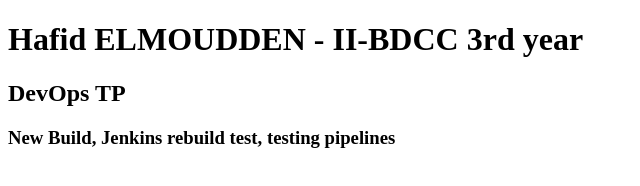
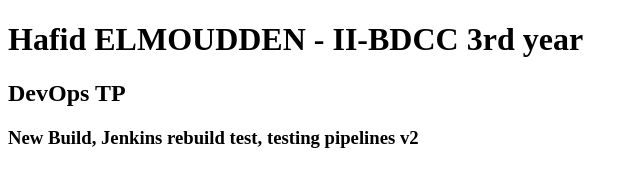
Before and after one commit to HafidElmoudden/devops-tp, a plain HTML site: page index.html in a window 1280 px wide. Shown: the full height of the page, 0-640 px from the left. Drawn offline with Linux system fonts and the light colour scheme.

Commit message:
Testing pipelines

```diff
--- a/index.html
+++ b/index.html
@@ -8,6 +8,6 @@
 <body>
     <h1>Hafid ELMOUDDEN - II-BDCC 3rd year</h1>
     <h2>DevOps TP</h2>
-    <h3>New Build, Jenkins rebuild test, testing pipelines</h3>
+    <h3>New Build, Jenkins rebuild test, testing pipelines v2</h3>
 </body>
 </html>
```
